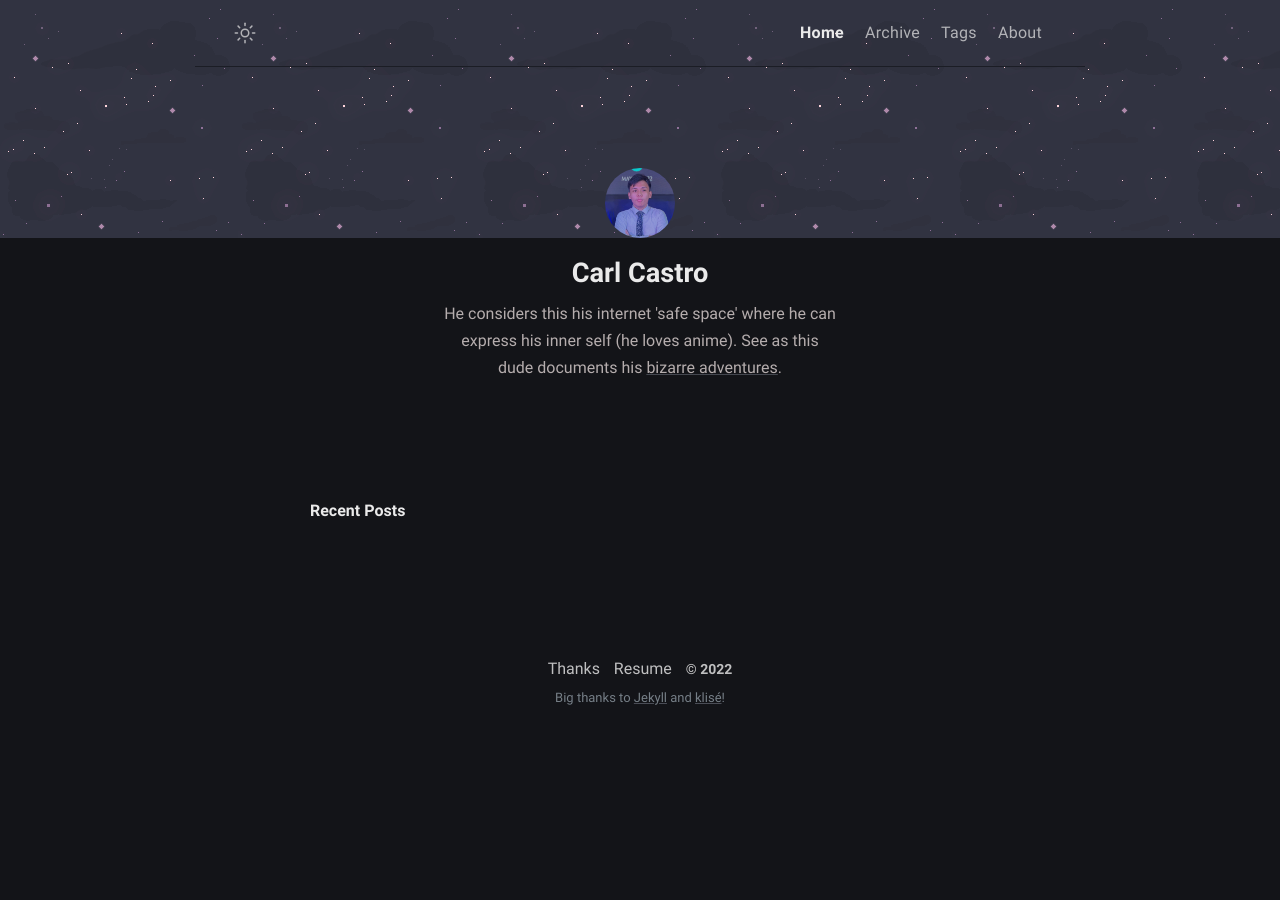
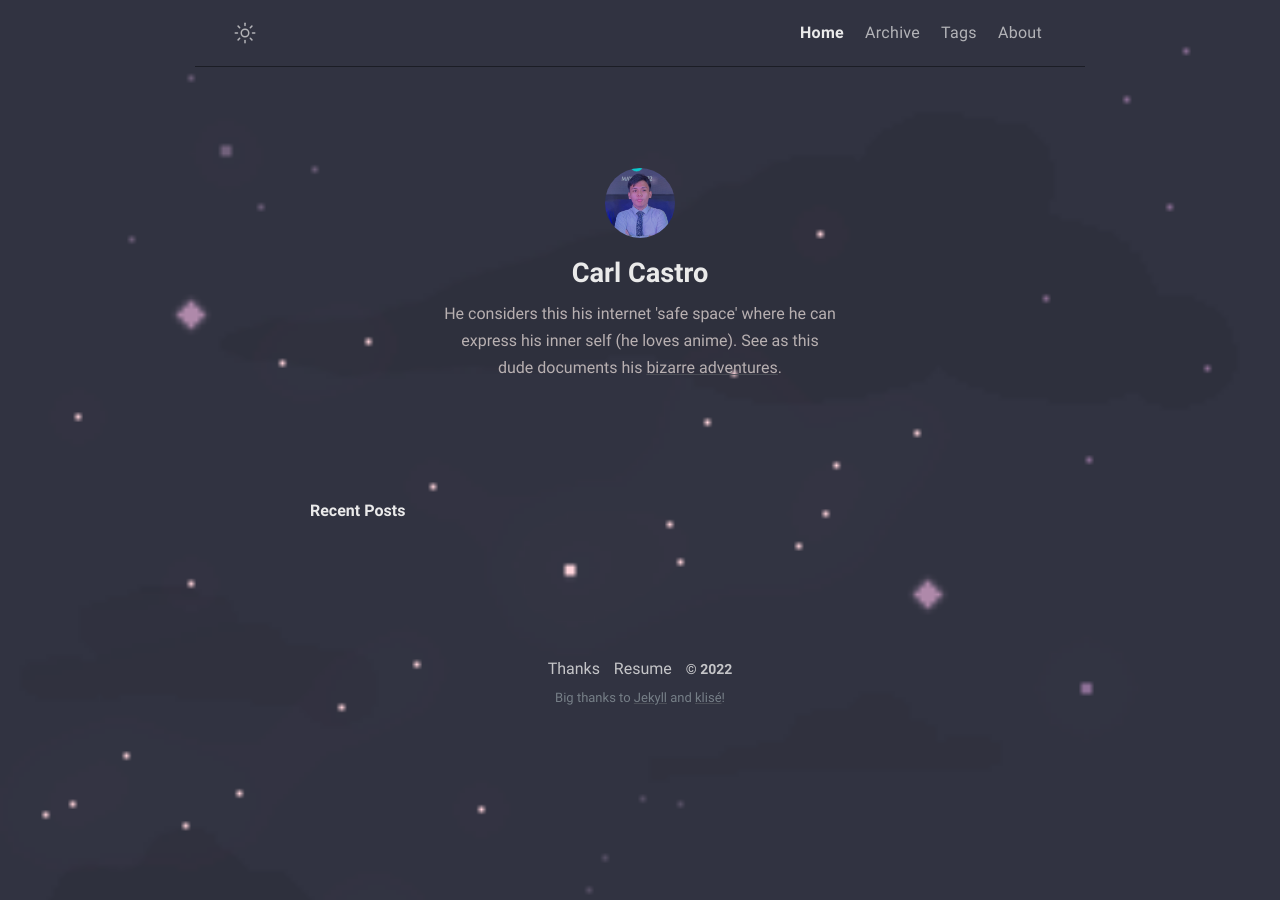
Before and after one commit to philippines69/carlcastroarchives, a Jekyll site: the page built from index.md, in a window 1280 px wide. Built offline with Jekyll 4.4.1, drawn with Linux system fonts in a browser that asks for light colours.

Commit message:
Update header.html

```diff
--- a/_includes/header.html
+++ b/_includes/header.html
@@ -3,7 +3,7 @@
   <style>
     body {
       background-image: url('{{ site.baseurl }}/assets/background/bg.gif');
-      background-repeat: repeat-x;
+      background-size: cover;
     }
     </style>
 
```
